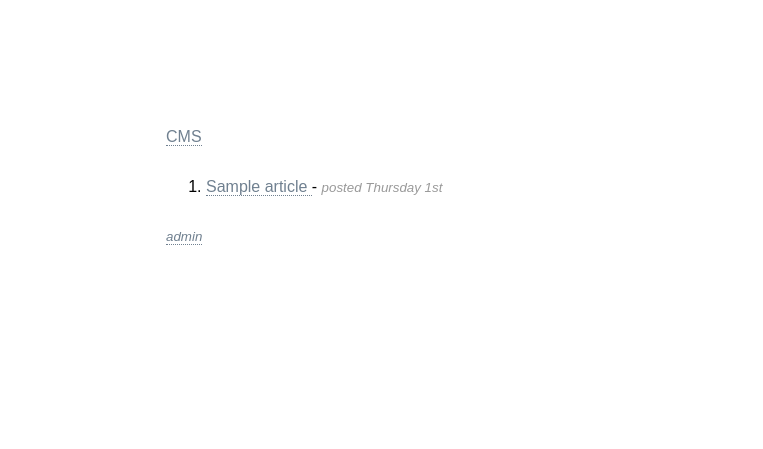
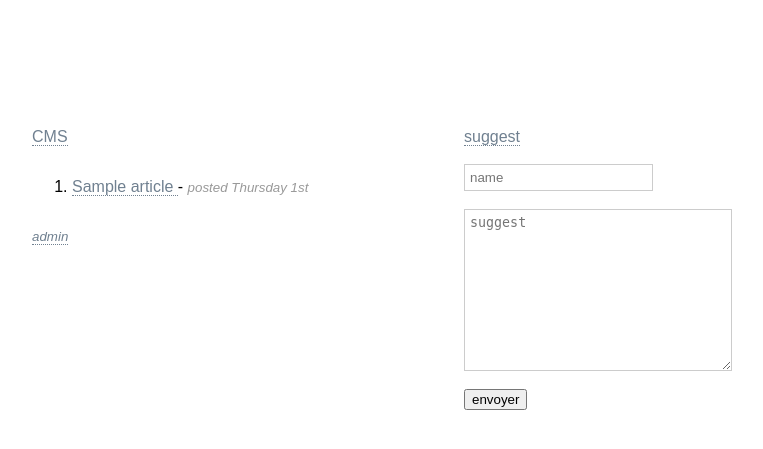
Before and after one commit to ahmedmoutaalim/DOC_CMS, a PHP site: page / in a window 1280 px wide. Shown: the top 449 px of the page, without its empty margins (224-987 px from the left). Run offline with PHP 8.4, Linux system fonts and the light colour scheme; tables that the repository leaves empty or names only in its code hold one stand-in row (values such as "Sample post").

Commit message:
making visitors write suggest

```diff
--- a/cms/admin/add.php
+++ b/cms/admin/add.php
@@ -27,7 +27,7 @@ $content= nl2br($_POST['content']);
 ?>
 <html>
     <head>
-        <title> CMS Tuto</title>
+        <title> CMS </title>
 
      </head>
 
--- a/cms/admin/delete.php
+++ b/cms/admin/delete.php
@@ -58,7 +58,7 @@ $articles = $article -> fetch_all();
 
         </form>
 
-        <a href="../index.php"><input type="submit" value="Go To the article" ></a>
+        <a href="../index.php"><input type="submit" value="Go To the articles" ></a>
    </div>
 
 
--- a/cms/article.php
+++ b/cms/article.php
@@ -35,9 +35,10 @@ if(isset($_GET['id'])){
        </h4>
 
        <p><?php echo $data['article_content']; ?></p>
+       <a href="index.php">&larr; Back</a>
    </div>
 
-       <a href="index.php">&larr; Back</a>
+
      </body>
 </html>
 
--- a/cms/assete/style.css
+++ b/cms/assete/style.css
@@ -2,9 +2,18 @@ body{
     padding-top:120px;
     font-family: Arial, Helvetica, sans-serif;
 }
+
+.flex{
+
+    display: flex;
+
+
+}
 .container{
     width: 500px;
     margin:0 auto;
+
+
 }
 
 a:link, a:visited{
@@ -14,7 +23,7 @@ a:link, a:visited{
 }
 
 a:hover {
-    color:#444;
+    color:green;
     border-bottom-color:#444 ;
 }
 
@@ -45,3 +54,15 @@ input[type=text] , input[type=password]:focus, textarea:focus{
 
    outline: none;
 }
+
+.suggest{
+
+   position: relative;
+   right: 25%;
+}
+
+
+.right{
+
+    margin-right: 10% ;
+}
--- a/cms/includes/article.php
+++ b/cms/includes/article.php
@@ -1,4 +1,8 @@
 <?php
+
+
+
+
 class article {
 
     public function fetch_all(){
--- /dev/null
+++ b/cms/includes/suggest.php
@@ -0,0 +1,28 @@
+<?php
+
+class suggest{
+
+    public function call_all(){
+
+        global $pdo;
+
+        $call = $pdo -> prepare("SELECT *FROM suggest");
+
+        $call -> execute();
+
+        return $call;
+
+    }
+
+    public function fetch_data($suggest_id){
+        global $pdo ;
+
+        $query = $pdo -> prepare("SELECT * FROM suggest WHERE suggest_id=?");
+        $query -> bindValue(1, $suggest_id );
+        $query -> execute();
+
+
+       return $query -> fetch();
+   }
+
+}
--- a/cms/index.php
+++ b/cms/index.php
@@ -4,22 +4,55 @@
 
 include_once('includes/connection.php');
 include_once('includes/article.php');
+include_once('includes/suggest.php');
 
 $article = new Article;
 $articles = $article ->fetch_all();
 
+$suggest = new suggest;
+ $sug = $suggest -> call_all();
+
+
+
+ if(isset($_POST['name'],$_POST['suggest'])){
+
+   $name = $_POST['name'];
+   $content = nl2br($_POST['suggest']);
+
+   if(empty($name) or empty($content)){
+
+      $error = 'All fields are required !';
+   }else{
+
+
+      $query = $pdo -> prepare('INSERT INTO suggest (suggest_name , suggest_content , suggest_timestamp) VALUES(?, ?, ?) ');
+
+      $query -> bindValue(1,$name);
+      $query -> bindValue(2,$content);
+      $query -> bindValue(3,time());
+
+      $query-> execute();
+
+   }
+
+
+
+ }
 
 
 ?>
 
 <html>
     <head>
-        <title> CMS Tuto</title>
+        <title> CMS </title>
         <link rel="stylesheet" href="assete/style.css">
      </head>
 
 
      <body>
+
+<div class="flex">
+
    <div class="container" >
 
         <a href="index.php" id="logo">CMS</a>
@@ -35,15 +68,39 @@ $articles = $article ->fetch_all();
             </a>
            - <small>
              posted <?php  echo date('l jS', $article['article_timestamp']); ?>
-           </small>
+             </small>
           </li>
        <?php  } ?>
        </ol>
 
        <small>
-         <a href="admin">admin</a>
+         <a href="admin">admin</a><br><br>
        </small>
+
    </div>
+
+   <div class="suggest">
+
+
+   <a href="suggest.php">suggest</a><br><br>
+
+
+<?php  if (isset($error))  { ?>
+
+<small style = "color:#aa0000;"><?php echo $error; ?><br><br>
+
+<?php }?>
+
+   <form action="index.php" method="post" autocomplete="off">
+   <input type="text" placeholder="name" name="name"><br><br>
+   <textarea name="suggest"  placeholder="suggest" cols="30" rows="10"></textarea><br><br>
+   <a href="#"><input type="submit" value="envoyer"></a>
+
+    <form>
+   </div>
+</div>
+
+
 
 
      </body>
```
Also changed, not shown: cms/admin/index.php (+2 -6 lines), cms/admin/liste.php (+27 -2 lines), cms/visitor/suggest.php (added).
